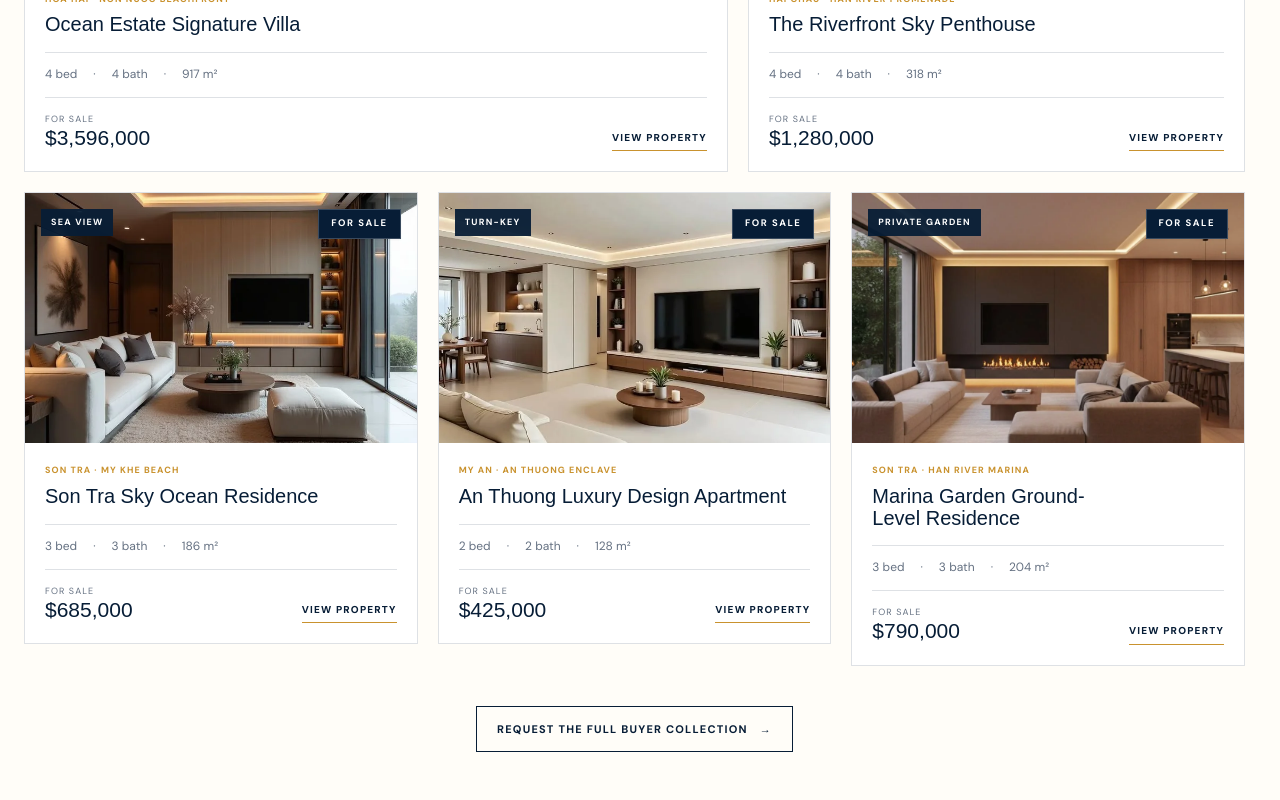
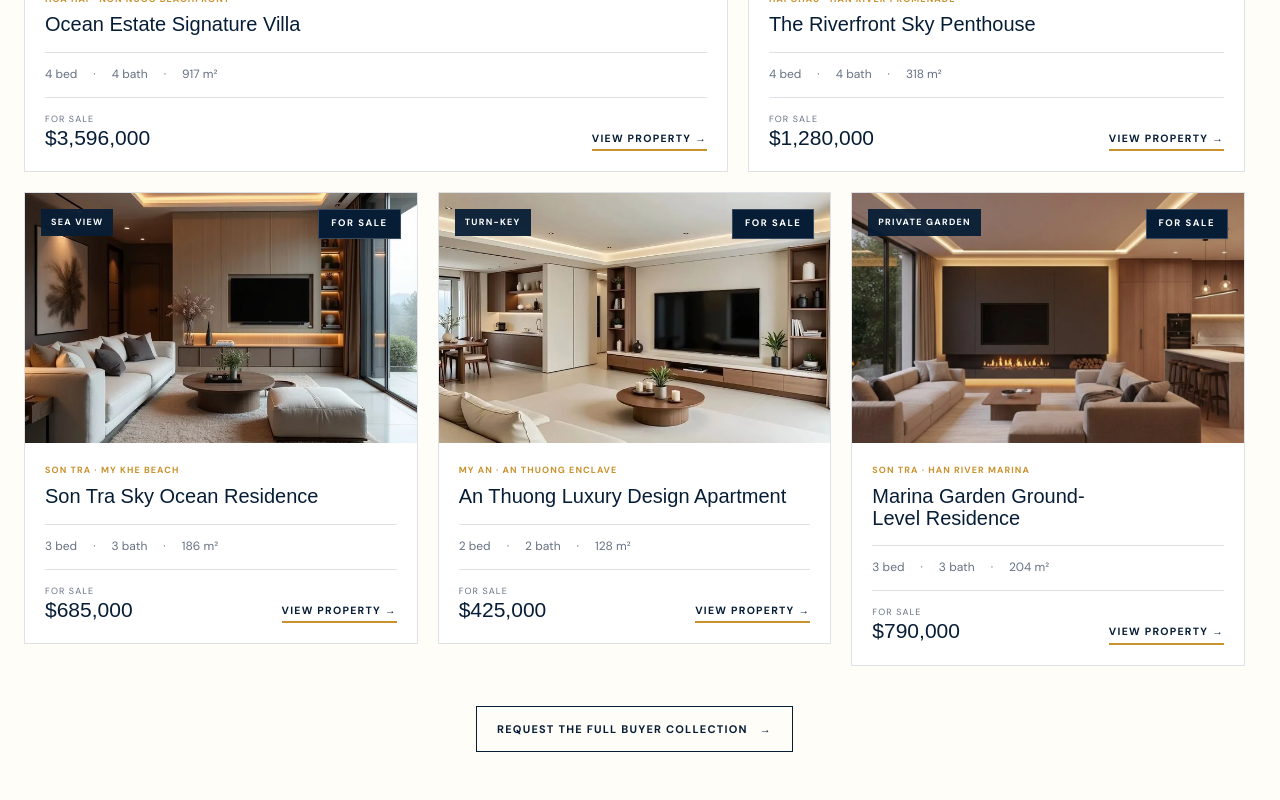
Before and after one commit to ZeronKT205/Dananghomesliving, a Next.js app in the folder real-estate-fe/: page / in a window 1280 px wide. Shown: the part 2280-3080 px from the top of the page. Built offline with nearby package versions, Linux system fonts and the light colour scheme; a web font is replaced by a local one.

Commit message:
feat(card): navigate directly to property detail page on View Property click

```diff
--- a/real-estate-fe/src/components/features/listing/listing-card.tsx
+++ b/real-estate-fe/src/components/features/listing/listing-card.tsx
@@ -4,7 +4,6 @@ import Link from 'next/link';
 import { cn } from '@/lib/utils';
 import type { Listing } from '@/types';
 
-import { ListingQuickView } from './listing-quick-view';
 
 type ListingCardProps = {
   listing: Listing;
@@ -87,8 +86,10 @@ export function ListingCard({
               ) : null}
             </span>
           </p>
-          <div className="pointer-events-auto">
-            <ListingQuickView listing={listing} />
+          <div>
+            <span className="text-navy group-hover:text-gold font-bold text-[10.5px] tracking-[0.12em] uppercase border-b-2 border-gold pb-0.5 transition-colors inline-flex items-center gap-1">
+              View Property <span className="transition-transform duration-300 group-hover:translate-x-1">→</span>
+            </span>
           </div>
         </div>
       </div>
```
